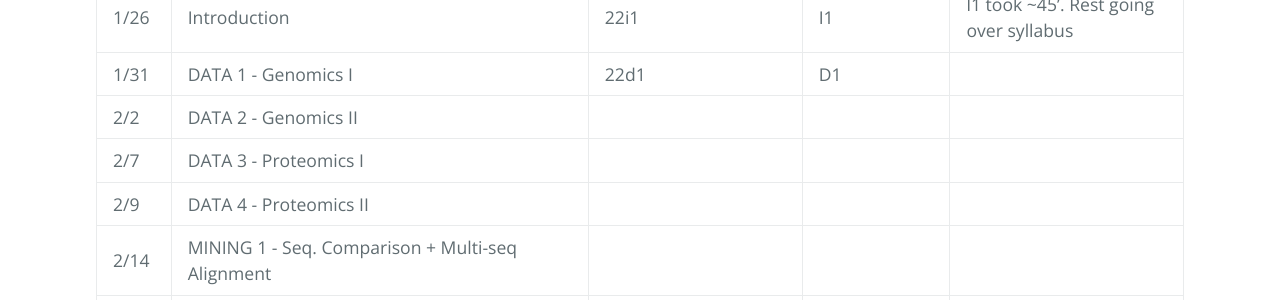
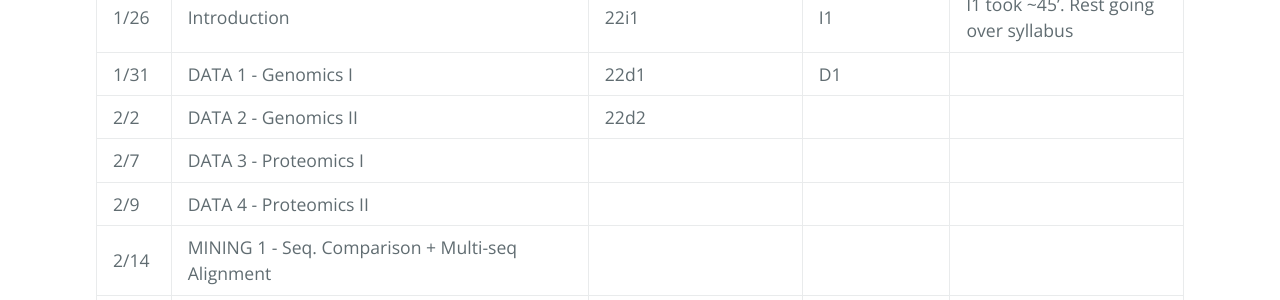
Before and after one commit to gersteinlab/cbb752b23, a Jekyll site: the page built from syllabus.md, in a window 1280 px wide and 900 px high, scrolled down 594 px. Shown: the part 155-455 px from the top of the window. Built offline with Jekyll 4.4.1, drawn with Linux system fonts in a browser that asks for light colours.

Commit message:
Update syllabus.md

```diff
--- a/syllabus.md
+++ b/syllabus.md
@@ -16,7 +16,7 @@ See lab [permissions statement](https://sites.gersteinlab.org/permissions/) in r
 | 1/25 | \*YALE\* Spring term classes begin, 8.20 a.m.                                |                     |                                                                  |                                        |
 | 1/26 | Introduction                                                                 | 22i1                | I1                                                               | l1 took ~45'. Rest going over syllabus |
 | 1/31 | DATA 1 - Genomics I                                                          | 22d1                | D1                                                               |                                        |
-| 2/2  | DATA 2 - Genomics II                                                         |                     |                                                                  |                                        |
+| 2/2  | DATA 2 - Genomics II                                                         | 22d2                |                                                                  |                                        |
 | 2/7  | DATA 3 - Proteomics I                                                        |                     |                                                                  |                                        |
 | 2/9  | DATA 4 - Proteomics II                                                       |                     |                                                                  |                                        |
 | 2/14 | MINING 1 - Seq. Comparison + Multi-seq Alignment                             |                     |                                                                  |                                        |
@@ -51,7 +51,7 @@ See lab [permissions statement](https://sites.gersteinlab.org/permissions/) in r
 | ---- | ----------------------------------------------- | --------------------------------------------------------------------------------------------------------- | --------------------------------------------------------------------------------------------------------- |
 | 22i1 | Introduction to Biomedical Data Science         | [pdf](http://files2.gersteinlab.org/public-docs/2022/01.31/cbb752-MG-spr22-22i1-biomed-datasci-intro.pdf) | [ppt](http://files2.gersteinlab.org/public-docs/2022/01.31/cbb752-MG-spr22-22i1-biomed-datasci-intro.ppt) |
 | 22d1 | DATA 1 - Genomics I                             | [pdf](http://files2.gersteinlab.org/public-docs/2022/01.31/220131_Genomics_I_handout_version.pdf)         |                                                                                                           |
-|      | DATA 2 - Genomics II                            |                                                                                                           |                                                                                                           |
+| 22d2 | DATA 2 - Genomics II                            | [pdf](http://files2.gersteinlab.org/public-docs/2022/02.02/220202_Genomics_II.pdf)                        |                                                                                                           |
 |      | DATA 3 - Proteomics I                           |                                                                                                           |                                                                                                           |
 |      | DATA 4 - Proteomics II                          |                                                                                                           |                                                                                                           |
 |      | Introduction to Personal Genomes                |                                                                                                           |                                                                                                           |
```
